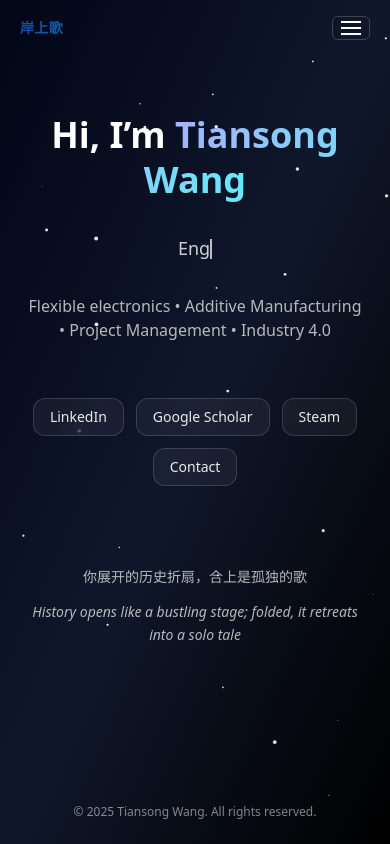
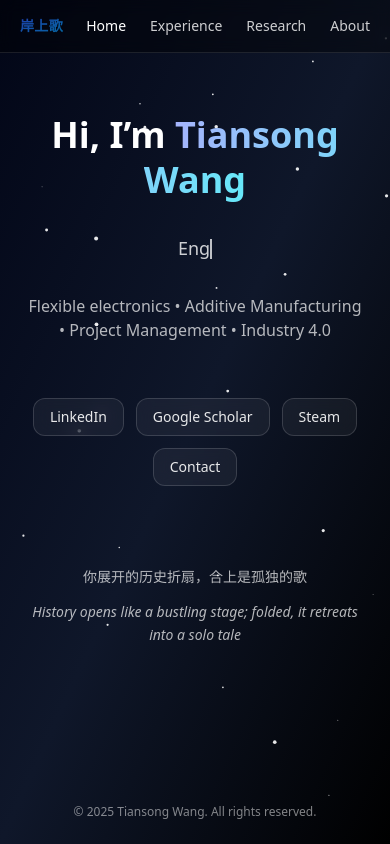
Before and after one commit to tysongw/tysongw.github.io, a Next.js app: page / in a window 390 px wide. Built offline with nearby package versions, Linux system fonts and the light colour scheme.

Commit message:
mobile bug 2

```diff
--- a/components/Header.jsx
+++ b/components/Header.jsx
@@ -1,5 +1,4 @@
 "use client";
-import { useState } from "react";
 import Link from "next/link";
 import { usePathname } from "next/navigation";
 
@@ -12,23 +11,19 @@ const NAV = [
 
 export default function Header() {
   const pathname = usePathname();
-  const [open, setOpen] = useState(false);
-
-  const closeMenu = () => setOpen(false);
-
   return (
-    <header className="fixed left-0 right-0 top-0 z-20 mx-auto flex max-w-6xl items-center justify-between px-5 py-4">
+    <header className="fixed left-0 right-0 top-0 z-50 mx-auto flex max-w-6xl items-center justify-between px-5 py-4
+      bg-black/40 backdrop-blur border-b border-white/10">
       {/* 左侧品牌 */}
       <Link
         href="/"
         className="text-sm font-bold tracking-wide bg-gradient-to-br from-blue-800 to-sky-700 bg-clip-text text-transparent"
-        onClick={closeMenu}
       >
         岸上歌
       </Link>
 
-      {/* 桌面端导航（md及以上显示） */}
-      <nav className="hidden gap-6 text-sm md:flex">
+      {/* 所有尺寸都显示；小屏可横向滚动 */}
+      <nav className="flex gap-6 text-sm overflow-x-auto scrollbar-none">
         {NAV.map((item) => {
           const active = pathname === item.href;
           return (
@@ -42,42 +37,6 @@ export default function Header() {
           );
         })}
       </nav>
-
-      {/* 移动端汉堡按钮（md以下显示） */}
-      <button
-        aria-label="Open menu"
-        className="md:hidden rounded-md border border-white/20 px-2 py-1 text-white/90 hover:bg-white/10"
-        onClick={() => setOpen((v) => !v)}
-      >
-        {/* 简单汉堡图标 */}
-        <span className="block h-0.5 w-5 bg-white mb-1" />
-        <span className="block h-0.5 w-5 bg-white mb-1" />
-        <span className="block h-0.5 w-5 bg-white" />
-      </button>
-
-      {/* 移动端抽屉菜单 */}
-      {open && (
-        <div className="absolute right-5 top-14 w-48 rounded-xl border border-white/15 bg-black/80 backdrop-blur p-2 md:hidden">
-          {NAV.map((item) => {
-            const active = pathname === item.href;
-            return (
-              <Link
-                key={item.href}
-                href={item.href}
-                onClick={closeMenu}
-                className={
-                  "block rounded-md px-3 py-2 text-sm " +
-                  (active
-                    ? "bg-white/10 text-white"
-                    : "text-white/80 hover:bg-white/5 hover:text-white")
-                }
-              >
-                {item.label}
-              </Link>
-            );
-          })}
-        </div>
-      )}
     </header>
   );
 }
```
